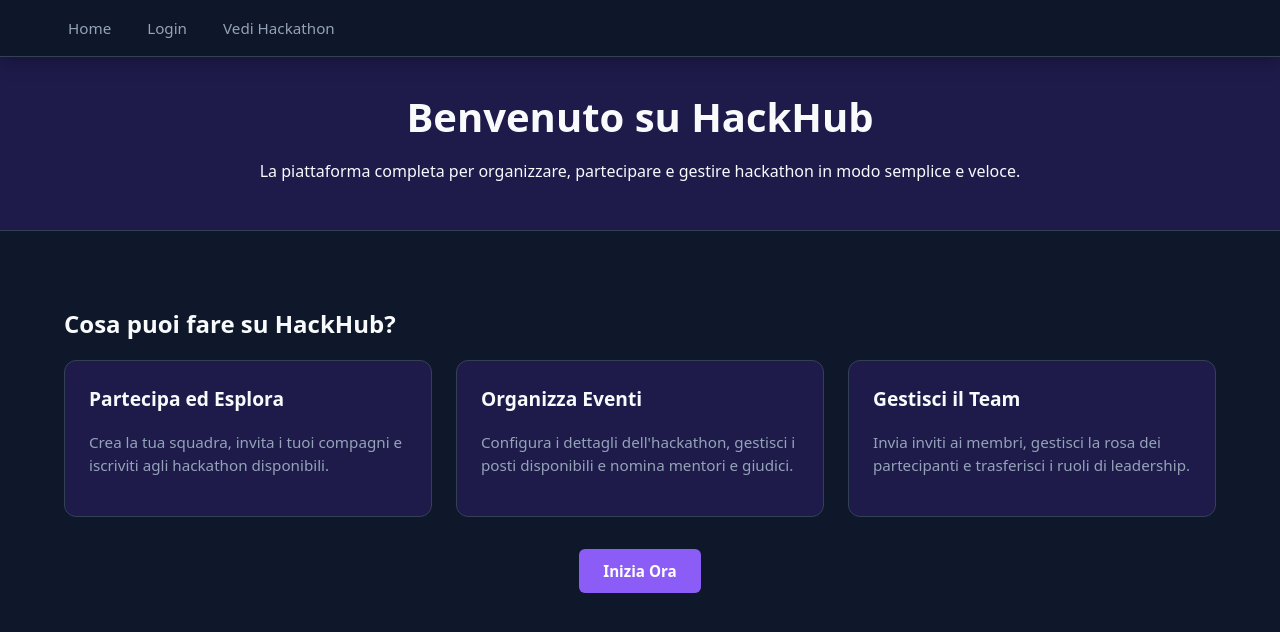
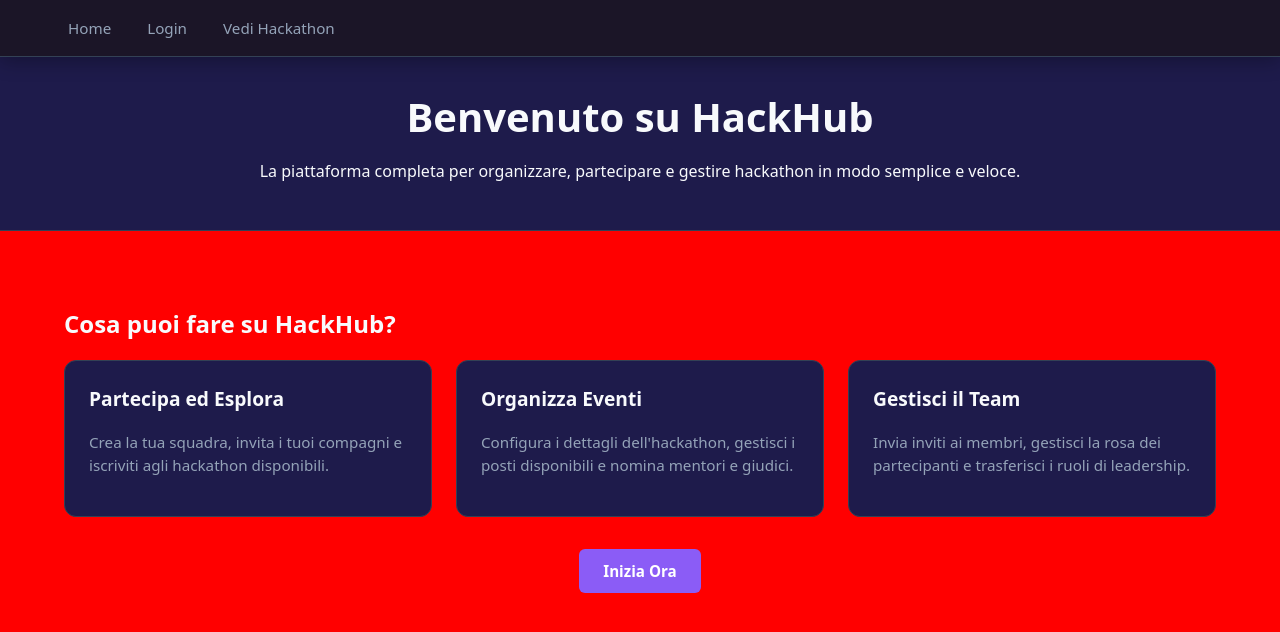
Before and after one commit to notJhonatanSilenzi/HackHub---Applicazioni-Web-Mobile-e-Cloud, a React (Vite) app in the folder frontend/: page / in a window 1280 px wide. Shown: the top 632 px of the page. Built offline with nearby package versions, Linux system fonts and the light colour scheme.

Commit message:
Commit di testing della pipeline CI/CD e del deployment, cambiando il colore di sfondo da blu a rosso.

```diff
--- a/frontend/src/index.css
+++ b/frontend/src/index.css
@@ -2,7 +2,7 @@
    VARIABILI GLOBALI (PALETTE HACKHUB)
    ========================================================================== */
 :root {
-  --bg-dark: #0f172a;
+  --bg-dark: red;
   --card-bg: #1e1b4b;
   --primary: #8b5cf6;
   --primary-hover: #7c3aed;
```
